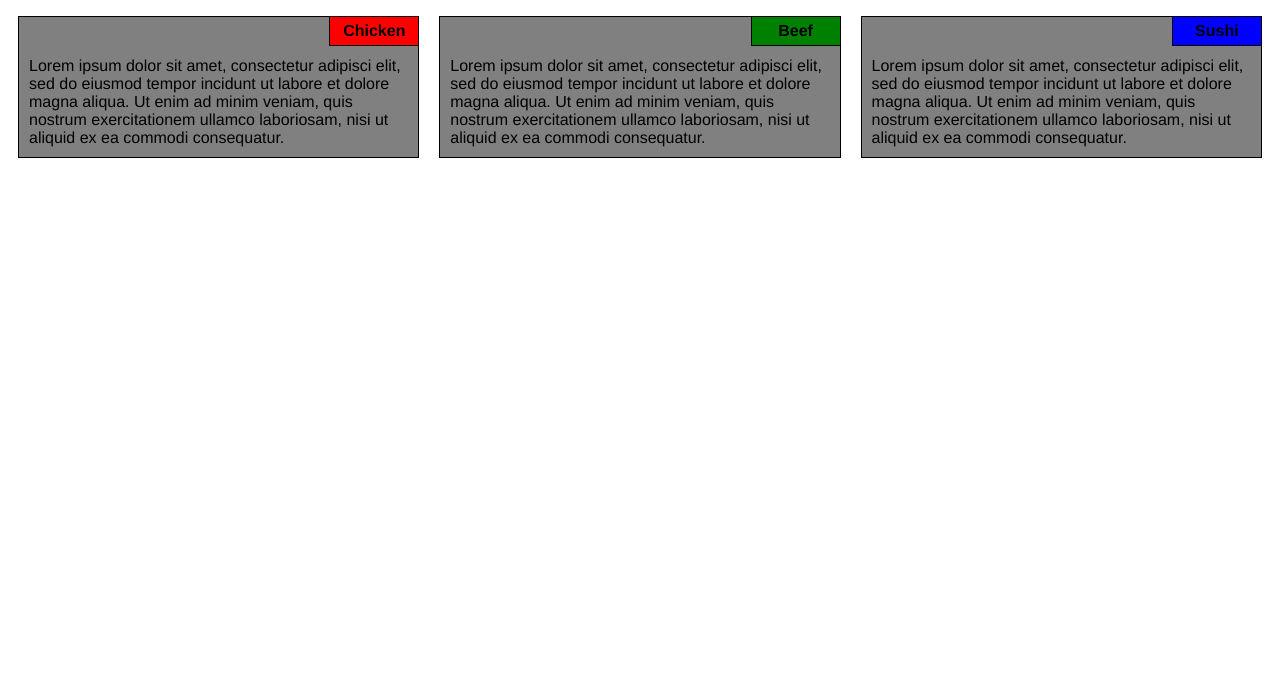
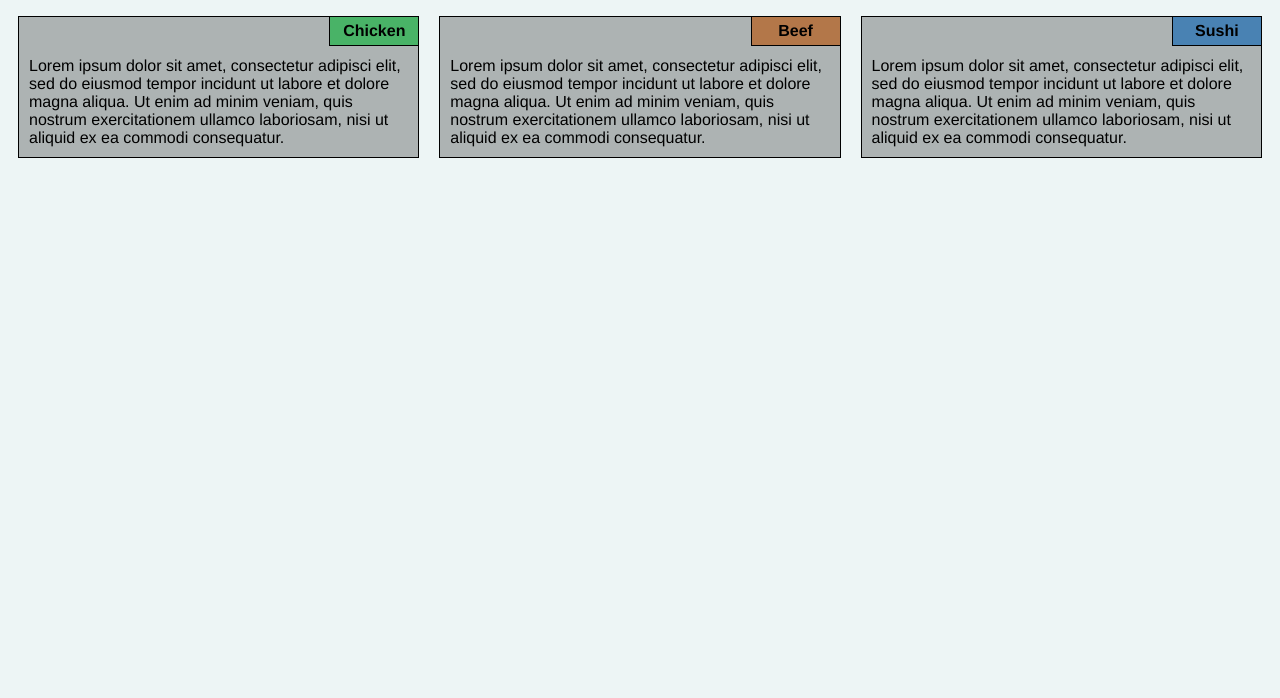
Before and after one commit to DaKea91/module2-solution, a plain HTML site: page index.html in a window 1280 px wide. Shown: the part 102-800 px from the top of the page. Drawn offline with Linux system fonts and the light colour scheme.

Commit message:
Add files via upload

```diff
--- a/css/styles.css
+++ b/css/styles.css
@@ -1,6 +1,10 @@
 /********** Base styles **********/
 * {
   box-sizing: border-box;
+}
+
+body {
+  background-color: #edf5f5;
 }
 h1 {
   margin-bottom: 15px;
@@ -19,7 +23,7 @@ div {
 
 p {
   border: 1px solid black;
-  background-color: grey;
+  background-color: #adb3b3;
   padding:10px;
   padding-top: 40px;
   color: black;
@@ -40,21 +44,21 @@ p {
 
 #subHeader1 {
   border: 1px solid black;
-  background-color: red;
+  background-color: #49b367;
   text-align: center;
   font-weight: bold;
 }
 
 #subHeader2 {
   border: 1px solid black;
-  background-color: green;
+  background-color: #b37749;
   text-align: center;
   font-weight: bold;
 }
 
 #subHeader3 {
   border: 1px solid black;
-  background-color: blue;
+  background-color: #4982b3;
   text-align: center;
   font-weight: bold;
 }
```
